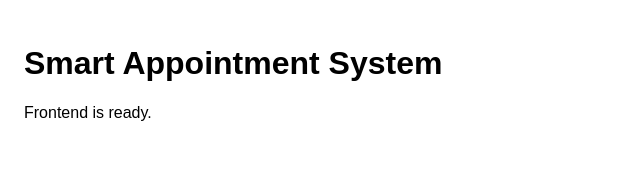
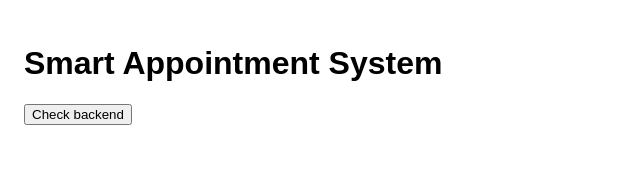
Before and after one commit to Farid-Ziade/Smart-Appointment-Queue-Management-System, a React (Vite) app in the folder frontend/: page / in a window 1280 px wide. Shown: the top 175 px of the page, without its empty margins (0-640 px from the left). Built offline with nearby package versions, Linux system fonts and the light colour scheme.

Commit message:
feat: implement HomeScreen component for backend health check

```diff
--- a/frontend/src/App.jsx
+++ b/frontend/src/App.jsx
@@ -1,10 +1,7 @@
+import HomeScreen from "./screens/HomeScreen/HomeScreen.jsx";
+
 function App() {
-  return (
-    <main>
-      <h1>Smart Appointment System</h1>
-      <p>Frontend is ready.</p>
-    </main>
-  );
+  return <HomeScreen />;
 }
 
 export default App;
--- /dev/null
+++ b/frontend/src/screens/HomeScreen/HomeScreen.jsx
@@ -0,0 +1,35 @@
+import { useState } from "react";
+import { getHealth } from "../../shared/sharedServer/healthApi.js";
+
+function HomeScreen() {
+  const [message, setMessage] = useState("");
+  const [loading, setLoading] = useState(false);
+
+  async function handleCheckBackend() {
+    setLoading(true);
+    setMessage("Checking...");
+
+    try {
+      const data = await getHealth();
+      setMessage(data.message);
+    } catch (error) {
+      setMessage(error.userMessage || "Could not complete the check.");
+    } finally {
+      setLoading(false);
+    }
+  }
+
+  return (
+    <main>
+      <h1>Smart Appointment System</h1>
+
+      <button type="button" onClick={handleCheckBackend} disabled={loading}>
+        Check backend
+      </button>
+
+      <p>{message}</p>
+    </main>
+  );
+}
+
+export default HomeScreen;
```
